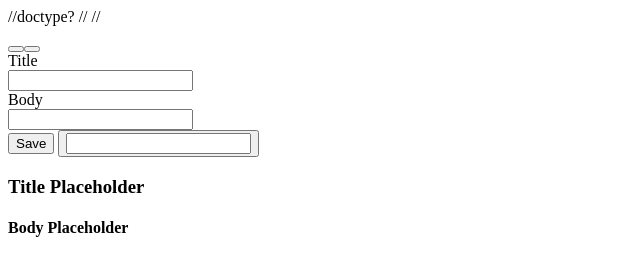
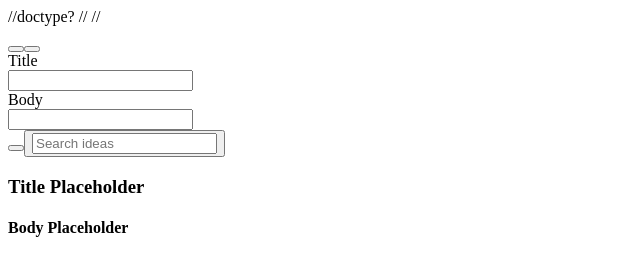
Before and after one commit to willhobson85/Ideabox, a plain HTML site: page index.html in a window 1280 px wide. Shown: the whole page, without its empty margins (0-640 px from the left). Drawn offline with Linux system fonts and the light colour scheme.

Commit message:
Refactor HTML

```diff
--- a/index.html
+++ b/index.html
@@ -21,9 +21,9 @@
           <input type="text" id="idea-name-textbox" name="idea-name-textbox"><br>
           <label for="idea-body-textbox">Body</label><br>
           <input type="text" id="idea-body-textbox" name="idea-body-textbox"><br>
-          <input type="submit" value="Save">
+          <button class="save-button">
           <button class="searchbox-button">
-          <input type="text" id="searchbox-textbox" name="searchbox-text">
+          <input type="text" id="searchbox-textbox" name="searchbox-text" placeholder="Search ideas">
       </section>
       <section class="idea-grid">
         <form class="idea-form" hidden>
```
